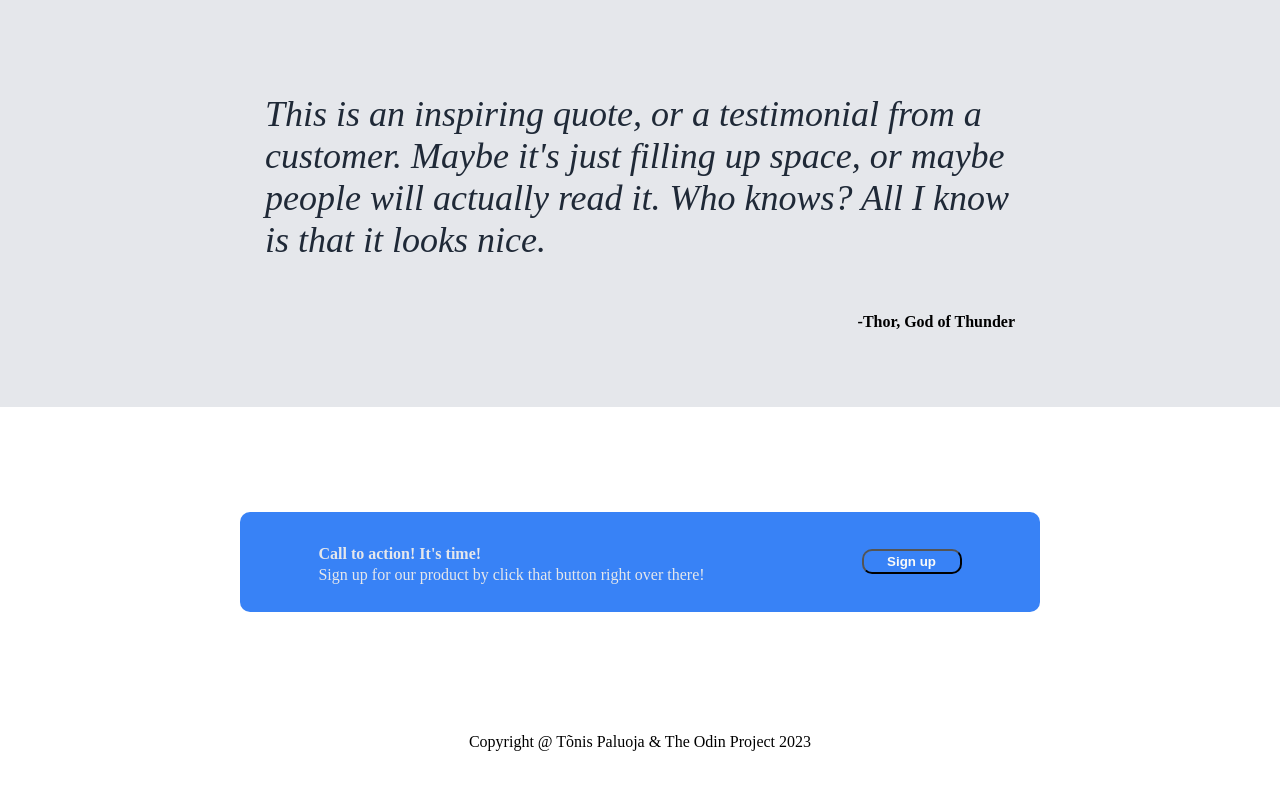
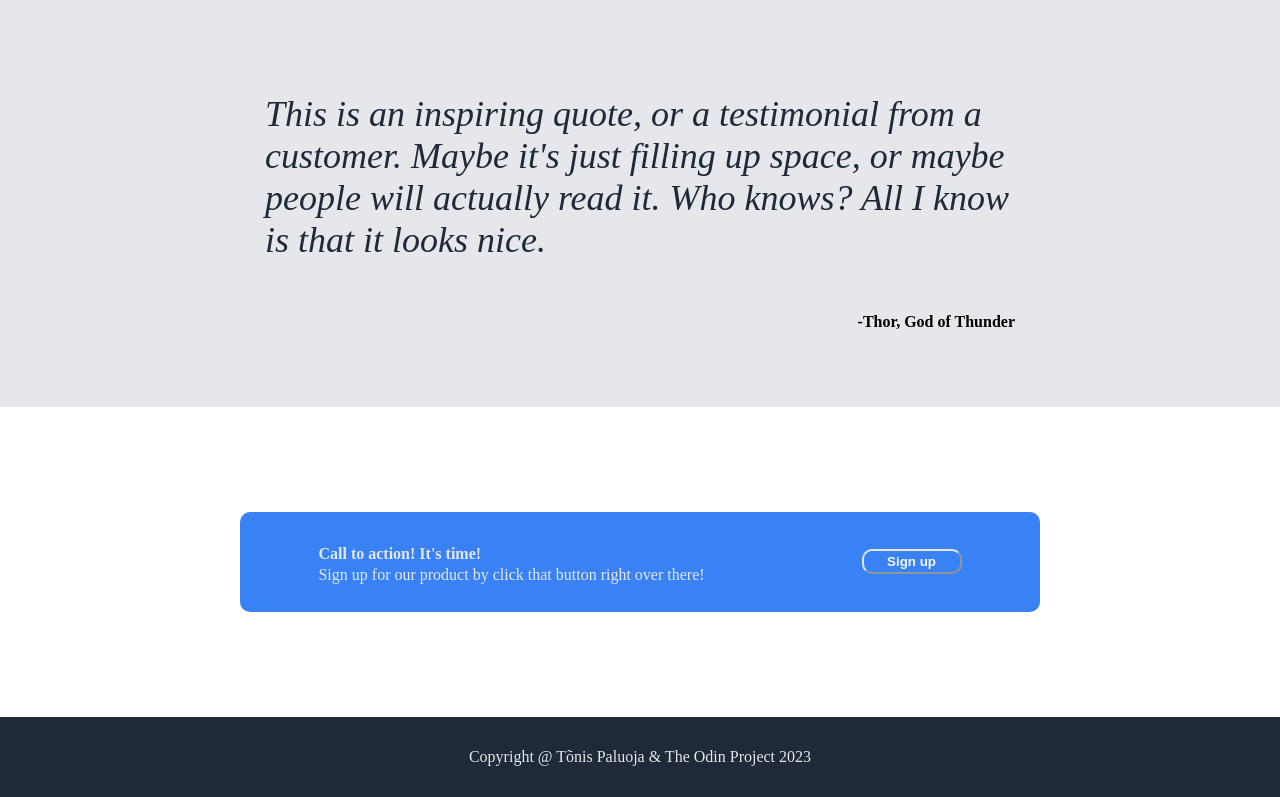
Before and after one commit to KaksNull/LandingPage, a plain HTML site: page index.html in a window 1280 px wide. Shown: the part 905-1702 px from the top of the page. Before the commit the page ends 1672 px from the top, so only its background shows below. Drawn offline with Linux system fonts and the light colour scheme.

Commit message:
Complete footer section

```diff
--- a/styles.css
+++ b/styles.css
@@ -189,4 +189,11 @@ h3 {
     display: flex;
     justify-content: center;
     align-items: center;
+    background-color: #1F2937;
+    color: #E5E7EB;
+    height: 80px;
 }
+
+.bottom button {
+    border-color: #E5E7EB;
+}
```
